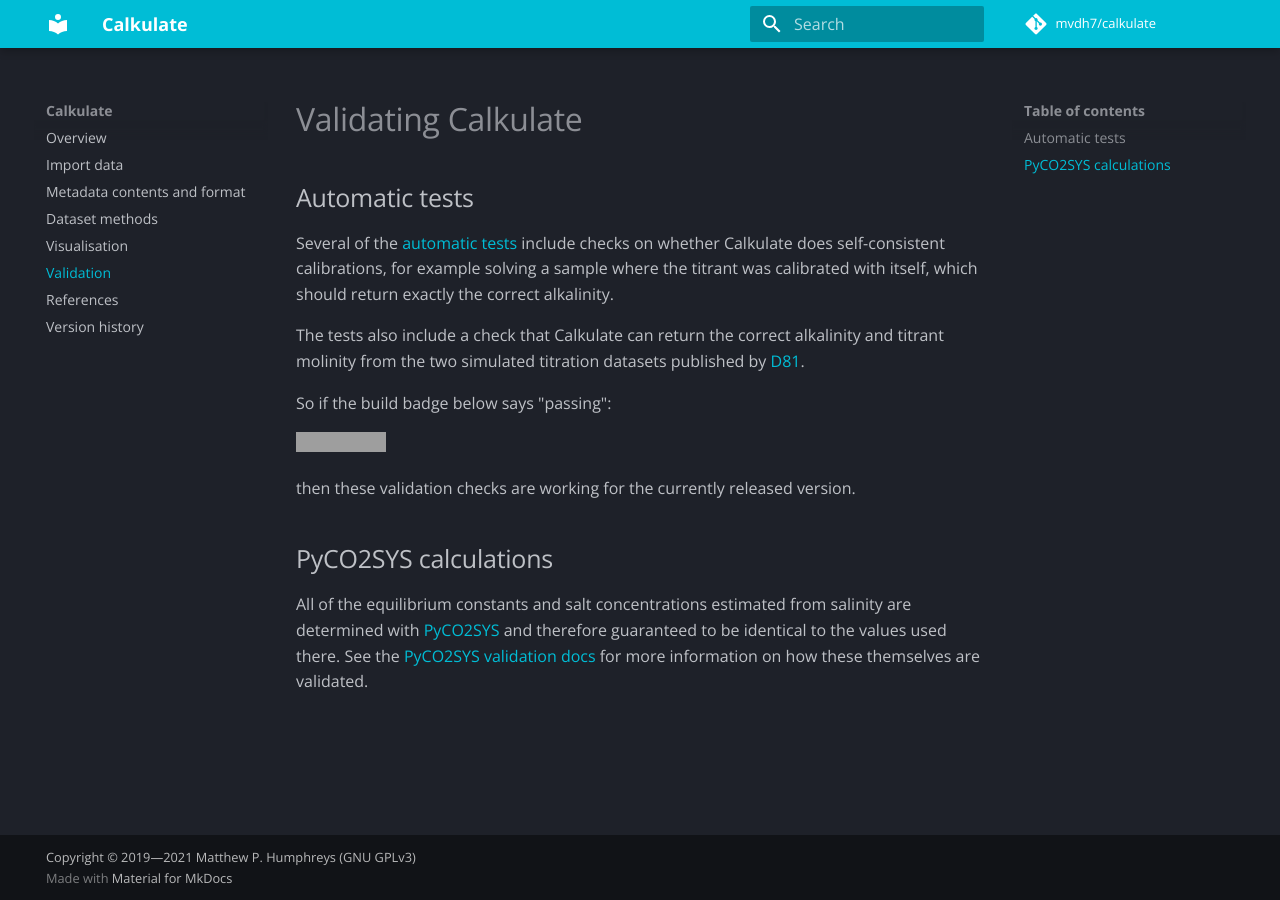
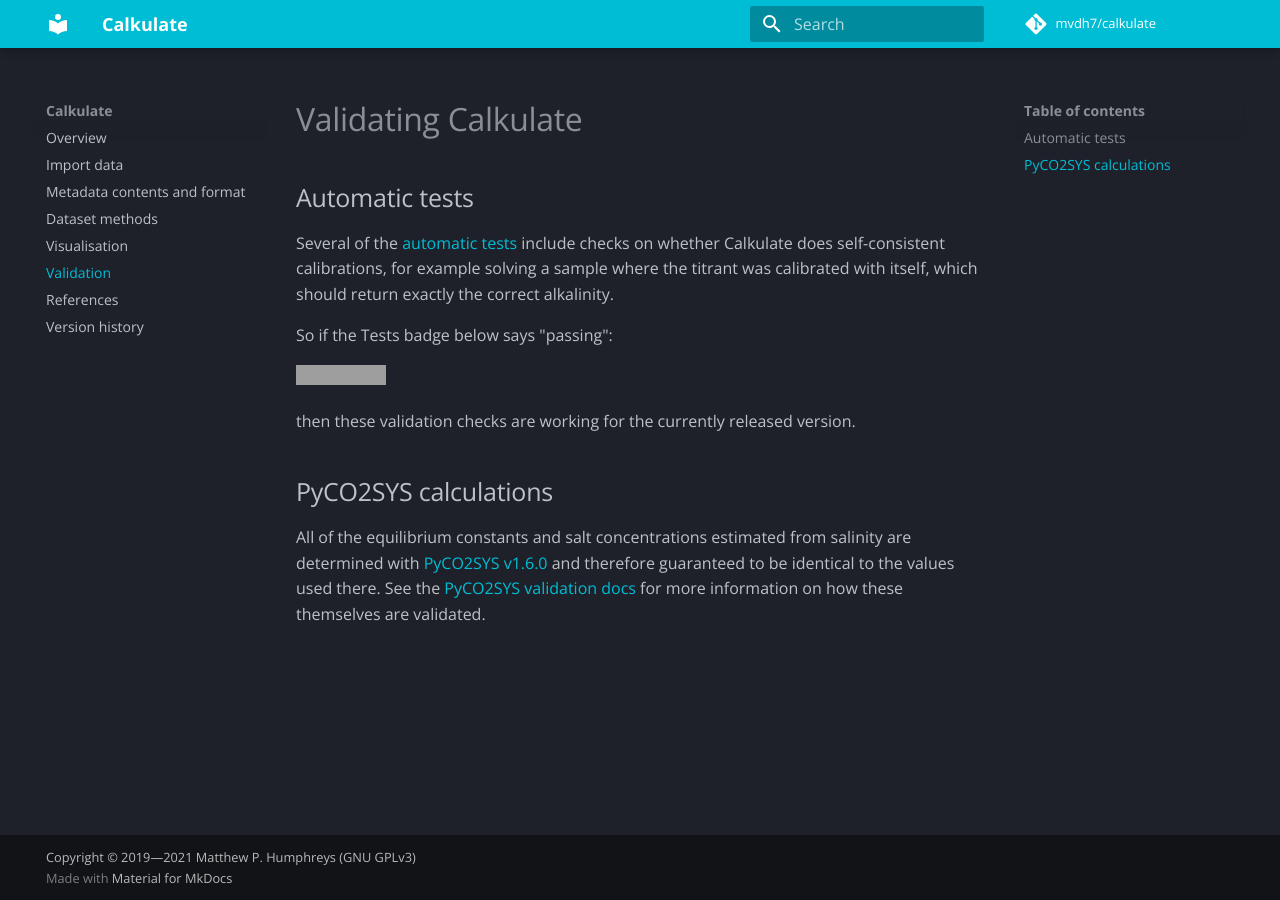
Before and after one commit to mvdh7/calkulate, an MkDocs documentation site: the page built from docs/validate.md, in a window 1280 px wide. Built offline with MkDocs 1.6.1 and Material for MkDocs 9.7.7, drawn with Linux system fonts in a browser that asks for light colours; comment, search, counter and statistics services are not loaded; grey boxes are pictures that could not be loaded.

Commit message:
Update validation info

```diff
--- a/docs/validate.md
+++ b/docs/validate.md
@@ -4,14 +4,12 @@
 
 Several of the [automatic tests](https://github.com/mvdh7/calkulate/tree/master/tests) include checks on whether Calkulate does self-consistent calibrations, for example solving a sample where the titrant was calibrated with itself, which should return exactly the correct alkalinity.
 
-The tests also include a check that Calkulate can return the correct alkalinity and titrant molinity from the two simulated titration datasets published by [D81](../references/#d).
+So if the Tests badge below says "passing":
 
-So if the build badge below says "passing":
-
-[![Build Status](https://travis-ci.org/mvdh7/calkulate.svg?branch=master)](https://travis-ci.org/mvdh7/calkulate)
+![Tests](https://github.com/mvdh7/calkulate/workflows/Tests/badge.svg)
 
 then these validation checks are working for the currently released version.
 
 ## PyCO2SYS calculations
 
-All of the equilibrium constants and salt concentrations estimated from salinity are determined with [PyCO2SYS](https://PyCO2SYS.rtfd.io) and therefore guaranteed to be identical to the values used there.  See the [PyCO2SYS validation docs](https://pyco2sys.readthedocs.io/en/latest/validate/) for more information on how these themselves are validated.
+All of the equilibrium constants and salt concentrations estimated from salinity are determined with [PyCO2SYS v1.6.0](https://PyCO2SYS.readthedocs.io/en/latest/) and therefore guaranteed to be identical to the values used there.  See the [PyCO2SYS validation docs](https://pyco2sys.readthedocs.io/en/latest/validate/) for more information on how these themselves are validated.
```
